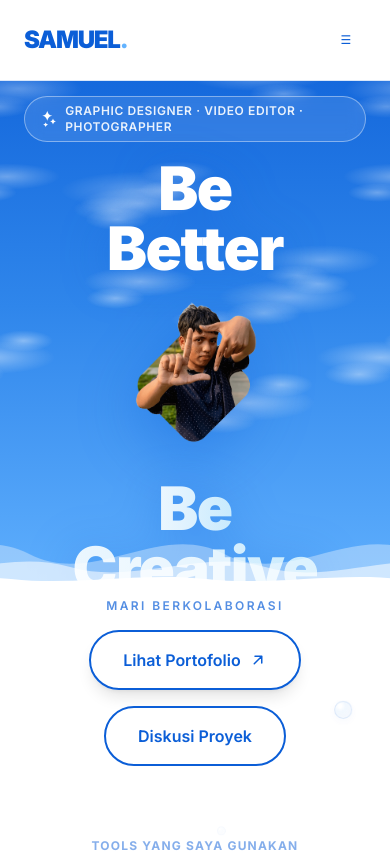
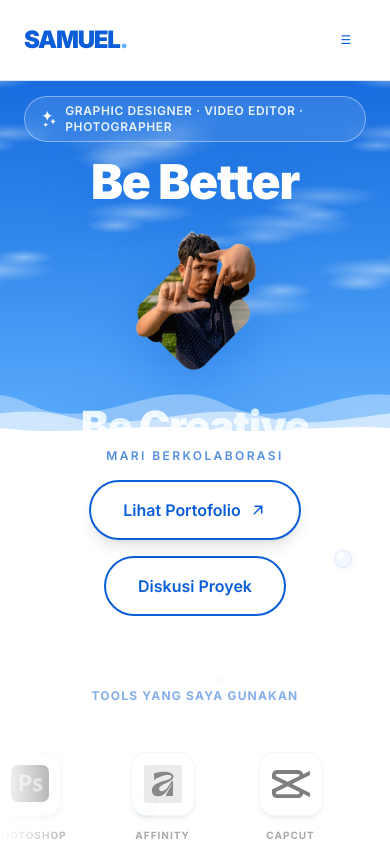
Before and after one commit to marantikasamuel-creator/samuel-design, a Next.js app: page / in a window 390 px wide. Shown: the top 852 px of the page. Built offline with nearby package versions, Linux system fonts and the light colour scheme.

Commit message:
ui mobile fix

```diff
--- a/app/page.tsx
+++ b/app/page.tsx
@@ -476,9 +476,9 @@ export default function App() {
               transition={{ duration: 0.7, ease: 'easeOut' }}
               className="flex-1 flex items-center justify-center md:justify-end md:pr-10"
             >
-              <h1 className="text-6xl md:text-7xl lg:text-8xl font-black tracking-tight leading-none text-white text-center md:text-right drop-shadow-[0_6px_24px_rgba(11,94,215,0.45)]">
-                <DecryptedText text="Be" />
-                <br />
+              <h1 className="text-5xl md:text-7xl lg:text-8xl font-black tracking-tight leading-none text-white text-center md:text-right drop-shadow-[0_6px_24px_rgba(11,94,215,0.45)]">
+                <DecryptedText text="Be" />{' '}
+                <br className="hidden md:block" />
                 <DecryptedText text="Better" />
               </h1>
             </motion.div>
@@ -506,9 +506,9 @@ export default function App() {
               transition={{ duration: 0.7, ease: 'easeOut' }}
               className="flex-1 flex items-center justify-center md:justify-start md:pl-10"
             >
-              <p className="text-6xl md:text-7xl lg:text-8xl font-black tracking-tight leading-none text-center md:text-left drop-shadow-[0_6px_24px_rgba(11,94,215,0.45)]">
-                <span className="animated-gradient-text-light">Be</span>
-                <br />
+              <p className="text-[2.6rem] md:text-7xl lg:text-8xl font-black tracking-tight leading-none text-center md:text-left drop-shadow-[0_6px_24px_rgba(11,94,215,0.45)]">
+                <span className="animated-gradient-text-light">Be</span>{' '}
+                <br className="hidden md:block" />
                 <span className="animated-gradient-text-light">Creative</span>
               </p>
             </motion.div>
```
